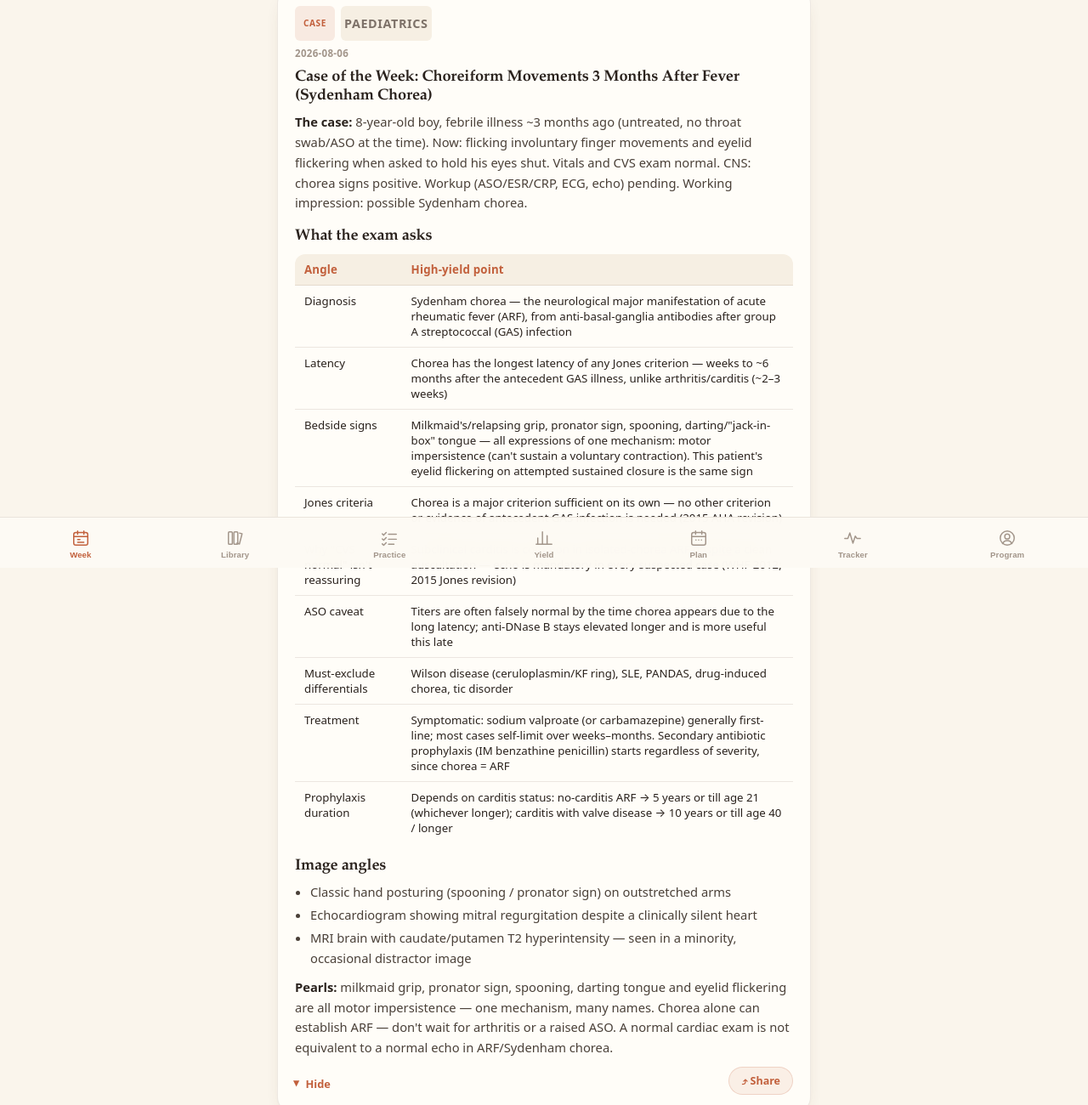
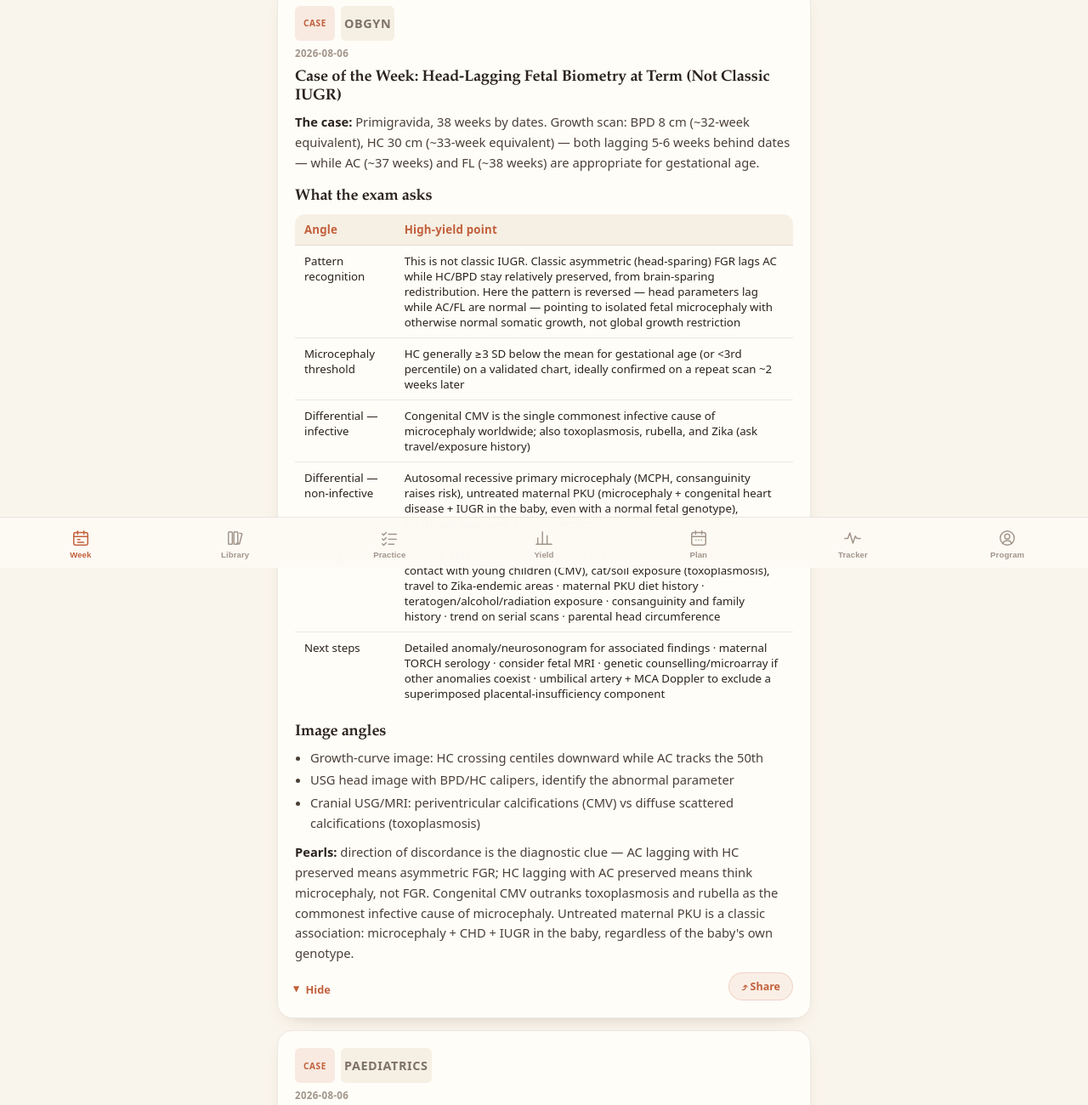
Before and after one commit to meetandrewdavid92-netizen/pg-track, a plain HTML site: page index.html in a window 1280 px wide. Shown: the part 132-1432 px from the top of the page at 85% size. Drawn offline with Linux system fonts and the light colour scheme.

Commit message:
Add fetal-biometry-head-lag case (OBGYN) to portal
Discordant BPD/HC vs AC/FL at term - isolated fetal microcephaly
pattern vs classic asymmetric IUGR. Adapted from a posted case
discussion. QBank insert held pending review of the 10+3 MCQ set.

```diff
--- a/index.html
+++ b/index.html
@@ -600,6 +600,23 @@ const CONFIG = {
    Newest first. Types: "case" | "onepager" | "test" | "notice"
    =========================================== */
 const CONTENT = [
+  { id:"2026-08-06-fetal-biometry-head-lag", date:"2026-08-06", type:"case", subject:"OBGYN",
+    title:"Case of the Week: Head-Lagging Fetal Biometry at Term (Not Classic IUGR)",
+    html:`<p><b>The case:</b> Primigravida, 38 weeks by dates. Growth scan: BPD 8 cm (~32-week equivalent), HC 30 cm (~33-week equivalent) — both lagging 5-6 weeks behind dates — while AC (~37 weeks) and FL (~38 weeks) are appropriate for gestational age.</p>
+          <h3>What the exam asks</h3>
+          <table><tr><th>Angle</th><th>High-yield point</th></tr>
+          <tr><td>Pattern recognition</td><td>This is not classic IUGR. Classic asymmetric (head-sparing) FGR lags AC while HC/BPD stay relatively preserved, from brain-sparing redistribution. Here the pattern is reversed — head parameters lag while AC/FL are normal — pointing to isolated fetal microcephaly with otherwise normal somatic growth, not global growth restriction</td></tr>
+          <tr><td>Microcephaly threshold</td><td>HC generally &ge;3 SD below the mean for gestational age (or &lt;3rd percentile) on a validated chart, ideally confirmed on a repeat scan ~2 weeks later</td></tr>
+          <tr><td>Differential — infective</td><td>Congenital CMV is the single commonest infective cause of microcephaly worldwide; also toxoplasmosis, rubella, and Zika (ask travel/exposure history)</td></tr>
+          <tr><td>Differential — non-infective</td><td>Autosomal recessive primary microcephaly (MCPH, consanguinity raises risk), untreated maternal PKU (microcephaly + congenital heart disease + IUGR in the baby, even with a normal fetal genotype), teratogen exposure, craniosynostosis</td></tr>
+          <tr><td>History to elicit</td><td>Reliable LMP/first-trimester dating scan · maternal febrile illness/rash, contact with young children (CMV), cat/soil exposure (toxoplasmosis), travel to Zika-endemic areas · maternal PKU diet history · teratogen/alcohol/radiation exposure · consanguinity and family history · trend on serial scans · parental head circumference</td></tr>
+          <tr><td>Next steps</td><td>Detailed anomaly/neurosonogram for associated findings · maternal TORCH serology · consider fetal MRI · genetic counselling/microarray if other anomalies coexist · umbilical artery + MCA Doppler to exclude a superimposed placental-insufficiency component</td></tr></table>
+          <h3>Image angles</h3>
+          <ul><li>Growth-curve image: HC crossing centiles downward while AC tracks the 50th</li>
+          <li>USG head image with BPD/HC calipers, identify the abnormal parameter</li>
+          <li>Cranial USG/MRI: periventricular calcifications (CMV) vs diffuse scattered calcifications (toxoplasmosis)</li></ul>
+          <p><b>Pearls:</b> direction of discordance is the diagnostic clue — AC lagging with HC preserved means asymmetric FGR; HC lagging with AC preserved means think microcephaly, not FGR. Congenital CMV outranks toxoplasmosis and rubella as the commonest infective cause of microcephaly. Untreated maternal PKU is a classic association: microcephaly + CHD + IUGR in the baby, regardless of the baby's own genotype.</p>` },
+
   { id:"2026-08-06-sydenham-chorea", date:"2026-08-06", type:"case", subject:"Paediatrics",
     title:"Case of the Week: Choreiform Movements 3 Months After Fever (Sydenham Chorea)",
     html:`<p><b>The case:</b> 8-year-old boy, febrile illness ~3 months ago (untreated, no throat swab/ASO at the time). Now: flicking involuntary finger movements and eyelid flickering when asked to hold his eyes shut. Vitals and CVS exam normal. CNS: chorea signs positive. Workup (ASO/ESR/CRP, ECG, echo) pending. Working impression: possible Sydenham chorea.</p>
```
